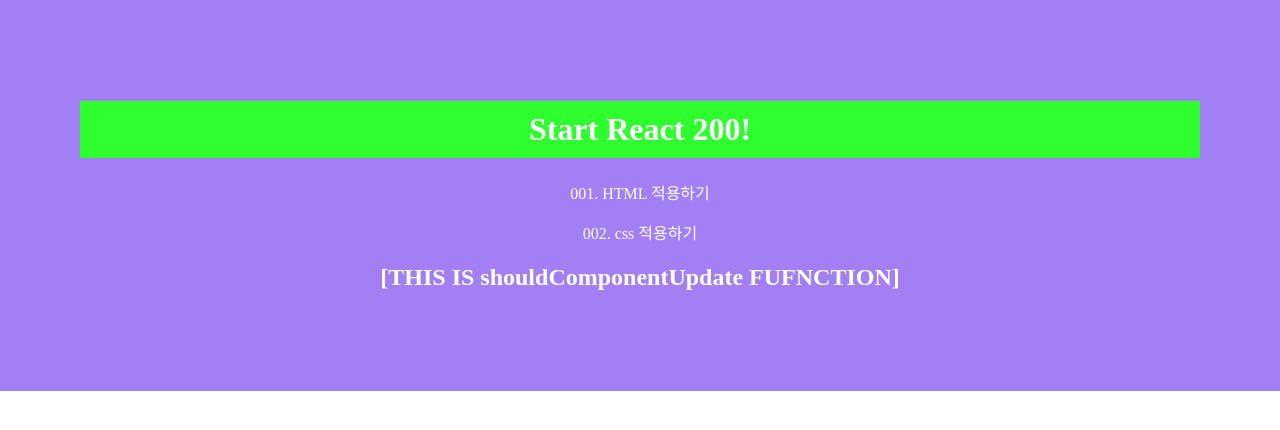
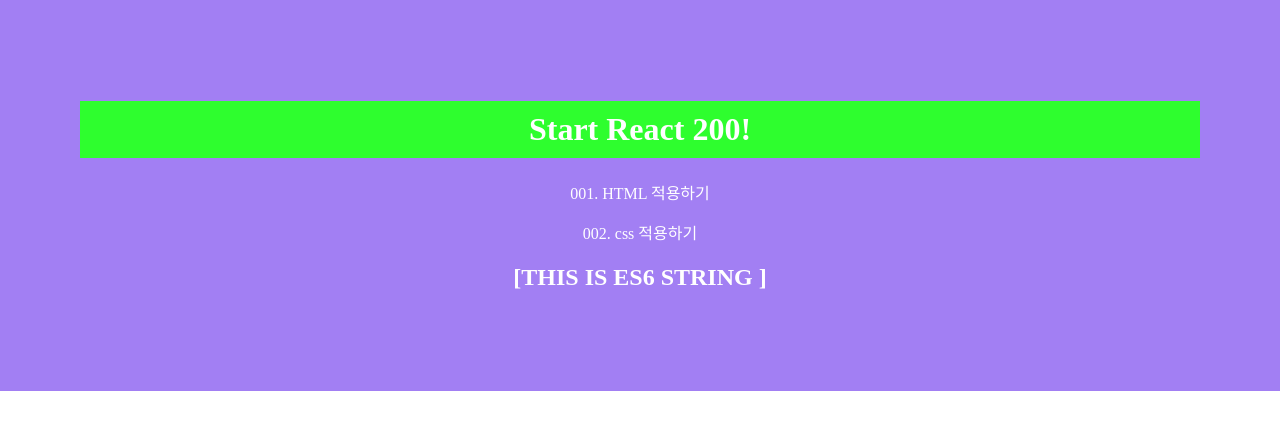
Before and after one commit to Bobmeogeo/ReactPractice, a React (Create React App) app: page / in a window 1280 px wide. Shown: the top 430 px of the page. Built offline with nearby package versions, Linux system fonts and the light colour scheme.

Commit message:
- R009. ES6(템플릿 문자열 사용하기)

```diff
--- a/src/App.js
+++ b/src/App.js
@@ -1,8 +1,8 @@
 // 001. jsx에 html 적용하기, 002. jsx에 css 적용하기
 
 import React from "react";
-import './App.css' //css 적용
-import LifecycleEx from "./R008_LifecycleEx";
+import './App.css'; //css 적용
+import Es6 from './R009_Es6';
 
 function App(){
   return(
@@ -10,9 +10,7 @@
       <h1>Start React 200!</h1>
       <p>001. HTML 적용하기</p>
       <p>002. css 적용하기</p>
-      <LifecycleEx
-      prop_value = 'FromApp.js'
-      />
+      <Es6 />
     </div>
   );
 }
--- /dev/null
+++ b/src/R009_Es6.js
@@ -0,0 +1,41 @@
+import React, { Component } from "react";
+
+class R009_Es6 extends Component {
+
+    constructor(props) {
+        super(props);
+        this.state = {};
+    }
+
+    componentDidMount() {
+        var jsString1 = '자바스크립트'
+        var jsString2 = '입니다\n다음 줄입니다.'
+        console.log(jsString1 + ' 문자열' + jsString2 + '~');
+
+        var Es6String1 = 'ES6'
+        var Es6String2 = '입니다'
+        console.log(`${Es6String1} 문자열${Es6String2}!!
+____다음 줄입니다`)
+
+        var LongString = "ES6에 추가된 String 함수들입니다.";
+        console.log('startsWith: ' + LongString.startsWith("ES6에 추가"));
+        console.log('endsWith: ' +LongString.endsWith("함수들입니다."));
+        console.log('includes: ' + LongString.includes("추가된 String"));
+    }
+
+    render() {
+        return(
+            <h2>[THIS IS ES6 STRING ]</h2>
+        )
+    }
+}
+
+export default R009_Es6;
+
+/*
+1. 문자열과 변수를 합치기 위해서는 문자열을 따옴표로 감싸고 +로 연결해야한다.
+2. 백틱(`)으로 전체 문자열과 변수를 묶어서 사용한다. 변수는 ${변수명} 형태로 넣는다.
+3. startsWith(): 변수 앞에서부터 일치하는 문자열이 있는지 찾는다.
+4. endsWith(): 변수 뒤에서부터 일치하는 문자열이 있는지 찾는다.
+5. includes(): 앞, 뒤 상관없이 변수에 특정 문자열이 포함되어 있는지 판단하여 true/false를 반환한다.
+*/
```
